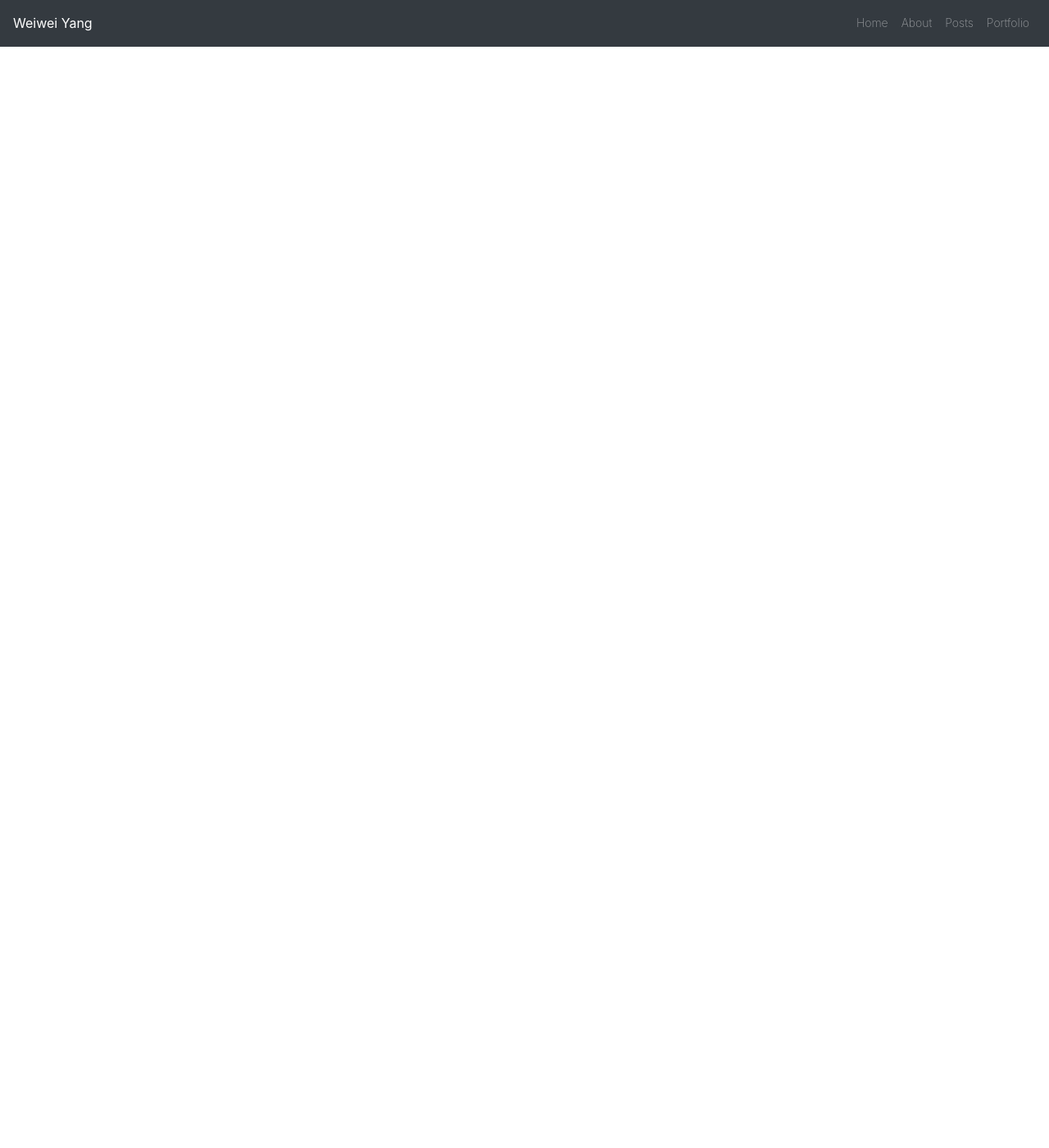
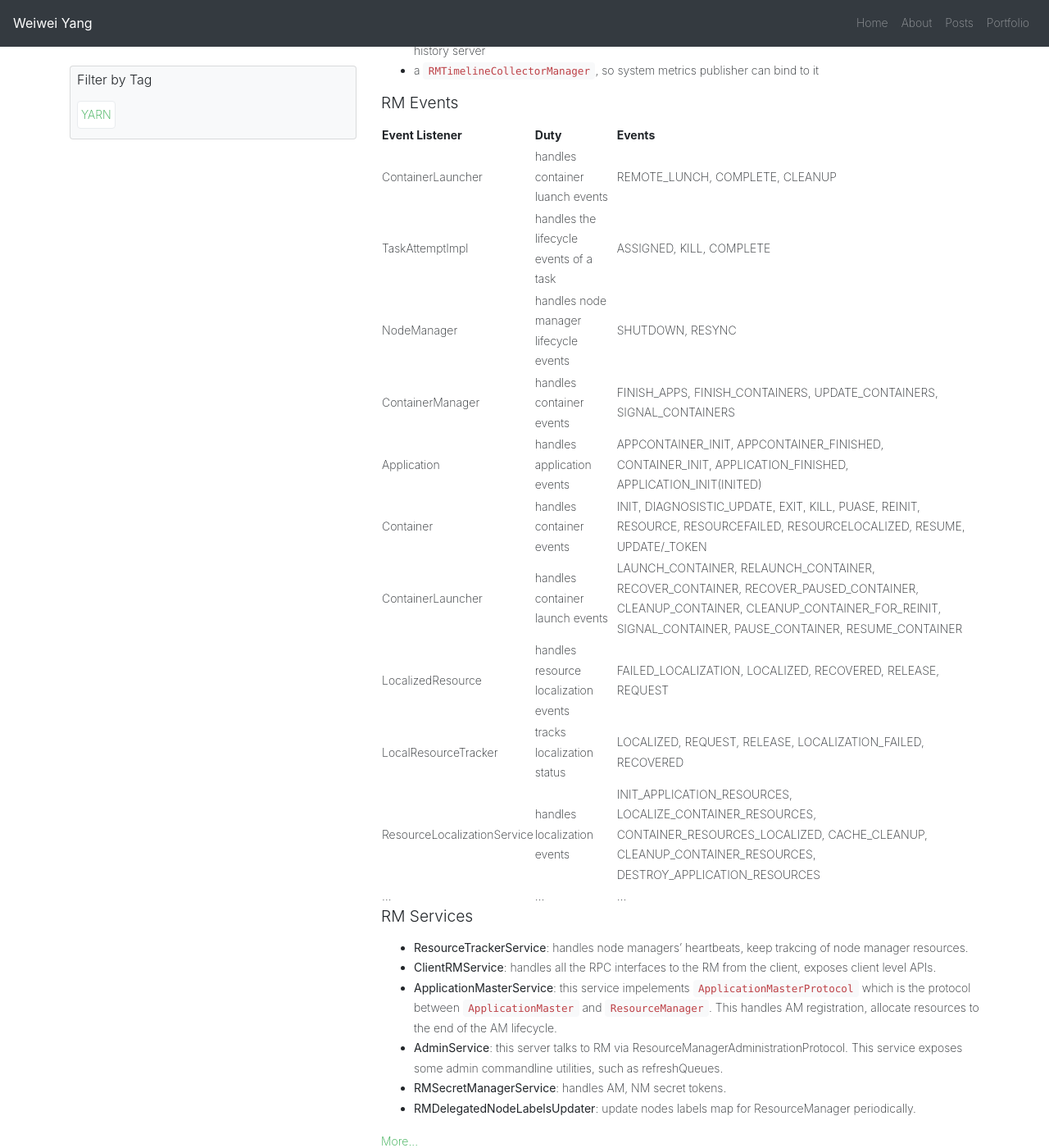
Before and after one commit to yangwwei/yangwwei.github.io, a Jekyll site: the page built from list/posts.html, in a window 1280 px wide and 1400 px high, scrolled down 593 px. Shown: the whole window at 82% size. Built offline with Jekyll 4.4.1, drawn with Linux system fonts in a browser that asks for light colours; before the commit the page ends 900 px from its top, so only the background shows below that; some of the changed text lies outside the part shown.

Commit message:
Yarn internal 01

```diff
--- a/_posts/2017-10-13-the-first-post.md
+++ b/_posts/2017-10-13-the-first-post.md
@@ -1,7 +1,44 @@
 ---
-title:  Welcome to the blog!
+title:  YARN Internals
 tags:
-  - HDFS
+  - YARN
 ---
 
-Coming soon ...
+# Hadoop Yarn Code Helper
+
+### Resource Manager
+
+During startup, RM starts several services, such as
+
+- an event `Dispatcher`, it dispatches events to registered even handlers based on event types. This includes a lot of handlers for all sorts of events. Including container, task, nodemanager, containermanager, application events. See more in `RM Events` section.
+- an `AdminService`, this server talks to RM via ResourceManagerAdministrationProtocol. This service exposes some admin commandline utilities, such as refreshQueues.
+- if HA is enabled, starts an `EmbeddedElector` for active master election
+- a http web server
+- a `RMApplicationHistoryWriter` which writes information of RMApp, RMAppAttempt, RMContainer to history server
+- a `RMTimelineCollectorManager`, so system metrics publisher can bind to it
+
+#### RM Events
+
+| Event Listener  |  Duty | Events  |
+|---|---|---|---|---|
+| ContainerLauncher | handles container luanch events | REMOTE\_LUNCH, COMPLETE,  CLEANUP |
+| TaskAttemptImpl | handles the lifecycle events of a task | ASSIGNED, KILL, COMPLETE |
+| NodeManager | handles node manager lifecycle events | SHUTDOWN, RESYNC |
+| ContainerManager | handles container events | FINISH\_APPS, FINISH\_CONTAINERS, UPDATE\_CONTAINERS, SIGNAL\_CONTAINERS |
+| Application | handles application events | APPCONTAINER\_INIT,  APPCONTAINER\_FINISHED, CONTAINER\_INIT, APPLICATION\_FINISHED, APPLICATION\_INIT(INITED) |
+| Container | handles container events | INIT, DIAGNOSISTIC\_UPDATE, EXIT, KILL, PUASE, REINIT, RESOURCE, RESOURCEFAILED, RESOURCELOCALIZED, RESUME, UPDATE/_TOKEN |
+| ContainerLauncher | handles container launch events | LAUNCH\_CONTAINER, RELAUNCH\_CONTAINER, RECOVER\_CONTAINER, RECOVER\_PAUSED_CONTAINER, CLEANUP\_CONTAINER, CLEANUP\_CONTAINER\_FOR\_REINIT, SIGNAL\_CONTAINER, PAUSE\_CONTAINER, RESUME\_CONTAINER |
+| LocalizedResource | handles resource localization events | FAILED\_LOCALIZATION, LOCALIZED, RECOVERED, RELEASE, REQUEST |
+| LocalResourceTracker | tracks localization status | LOCALIZED, REQUEST, RELEASE, LOCALIZATION_FAILED, RECOVERED |
+| ResourceLocalizationService | handles localization events | INIT\_APPLICATION\_RESOURCES, LOCALIZE\_CONTAINER\_RESOURCES, CONTAINER\_RESOURCES\_LOCALIZED, CACHE\_CLEANUP, CLEANUP\_CONTAINER\_RESOURCES, DESTROY\_APPLICATION\_RESOURCES |
+| ... | ... | ... |
+
+
+#### RM Services
+
+- **ResourceTrackerService**: handles node managers' heartbeats, keep trakcing of node manager resources.
+- **ClientRMService**: handles all the RPC interfaces to the RM from the client, exposes client level APIs.
+- **ApplicationMasterService**: this service impelements `ApplicationMasterProtocol` which is the protocol between `ApplicationMaster` and `ResourceManager`. This handles AM registration, allocate resources to the end of the AM lifecycle.
+- **AdminService**: this server talks to RM via ResourceManagerAdministrationProtocol. This service exposes some admin commandline utilities, such as refreshQueues.
+- **RMSecretManagerService**: handles AM, NM secret tokens.
+- **RMDelegatedNodeLabelsUpdater**: update nodes labels map for ResourceManager periodically.
```
